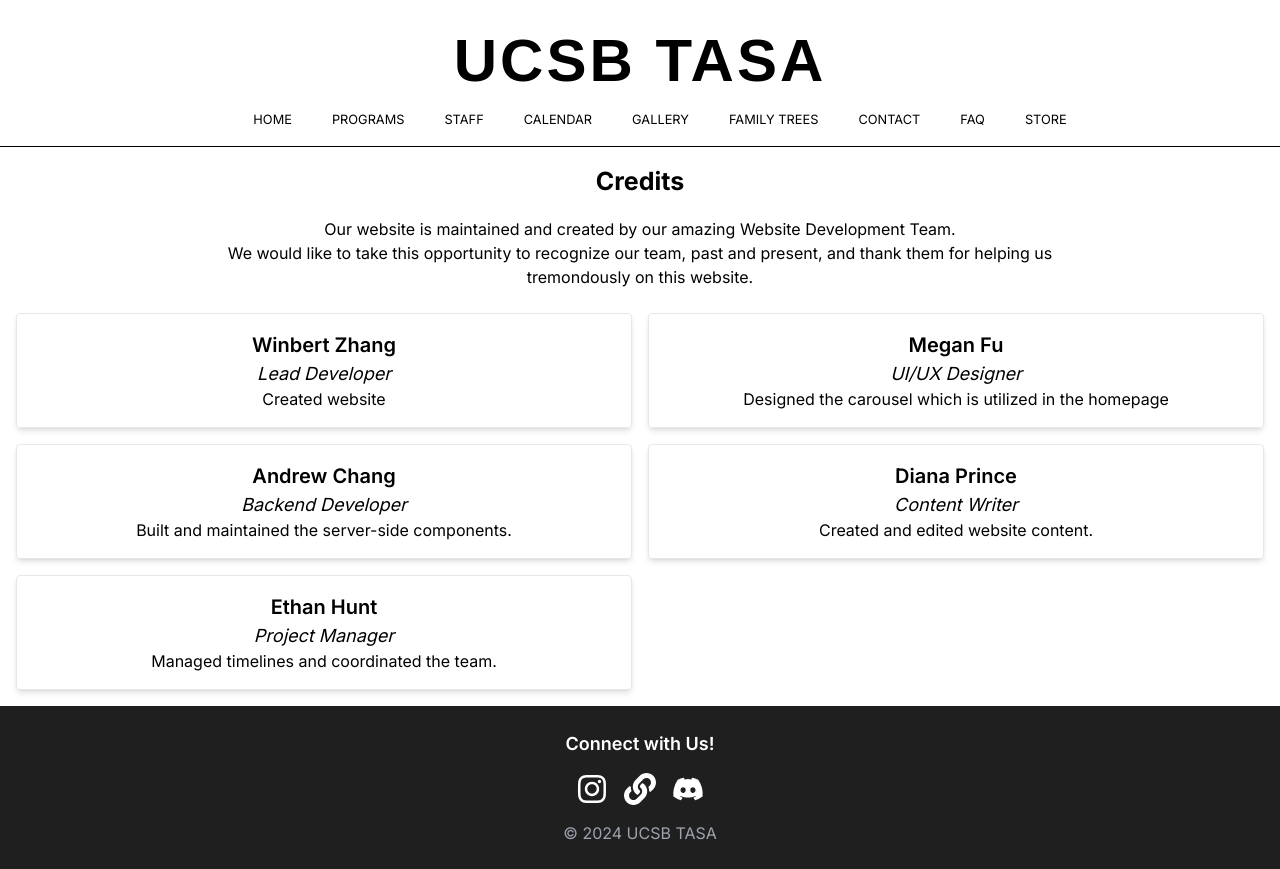
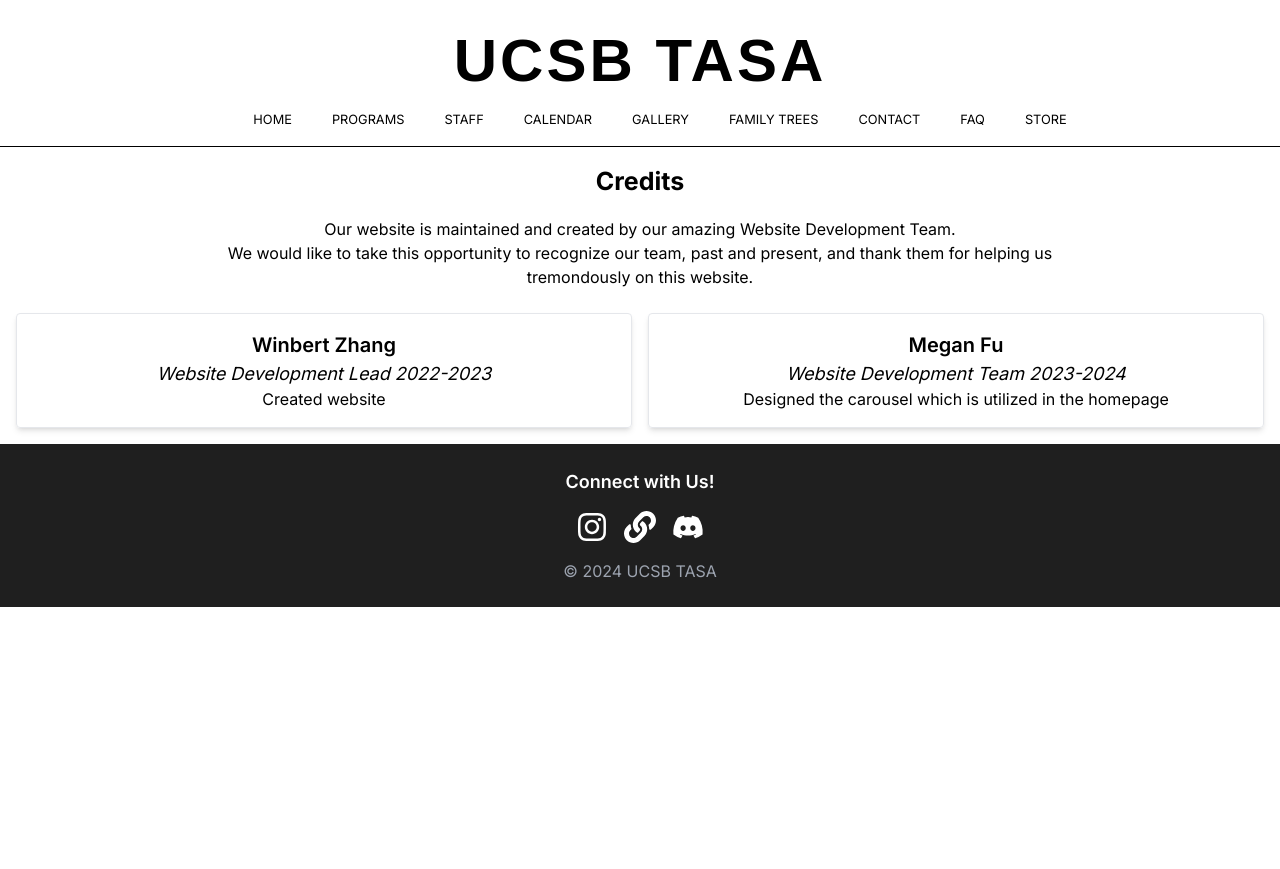
Before and after one commit to UCSBTASA/UCSBTASA.github.io, a Next.js app: page /credits in a window 1280 px wide. After the commit the page ends 800 px from the top, so only its background shows below. Built offline with nearby package versions, Linux system fonts and the light colour scheme.

Commit message:
adding megan and winbert roles

```diff
--- a/app/credits/page.tsx
+++ b/app/credits/page.tsx
@@ -4,30 +4,30 @@ const Credits = () => {
   const teamMembers = [
     {
       name: "Winbert Zhang",
-      role: "Lead Developer",
+      role: "Website Development Lead 2022-2023",
       contributions: "Created website ",
     },
     {
       name: "Megan Fu",
-      role: "UI/UX Designer",
+      role: "Website Development Team 2023-2024",
       contributions:
         "Designed the carousel which is utilized in the homepage",
     },
-    {
-      name: "Andrew Chang",
-      role: "Backend Developer",
-      contributions: "Built and maintained the server-side components.",
-    },
-    {
-      name: "Diana Prince",
-      role: "Content Writer",
-      contributions: "Created and edited website content.",
-    },
-    {
-      name: "Ethan Hunt",
-      role: "Project Manager",
-      contributions: "Managed timelines and coordinated the team.",
-    },
+    // {
+    //   name: "Andrew Chang",
+    //   role: "Backend Developer",
+    //   contributions: "Built and maintained the server-side components.",
+    // },
+    // {
+    //   name: "Diana Prince",
+    //   role: "Content Writer",
+    //   contributions: "Created and edited website content.",
+    // },
+    // {
+    //   name: "Ethan Hunt",
+    //   role: "Project Manager",
+    //   contributions: "Managed timelines and coordinated the team.",
+    // },
   ];
 
   return (
```
Also changed, not shown: 1 other file (tests, documents, lock files or other folders).
